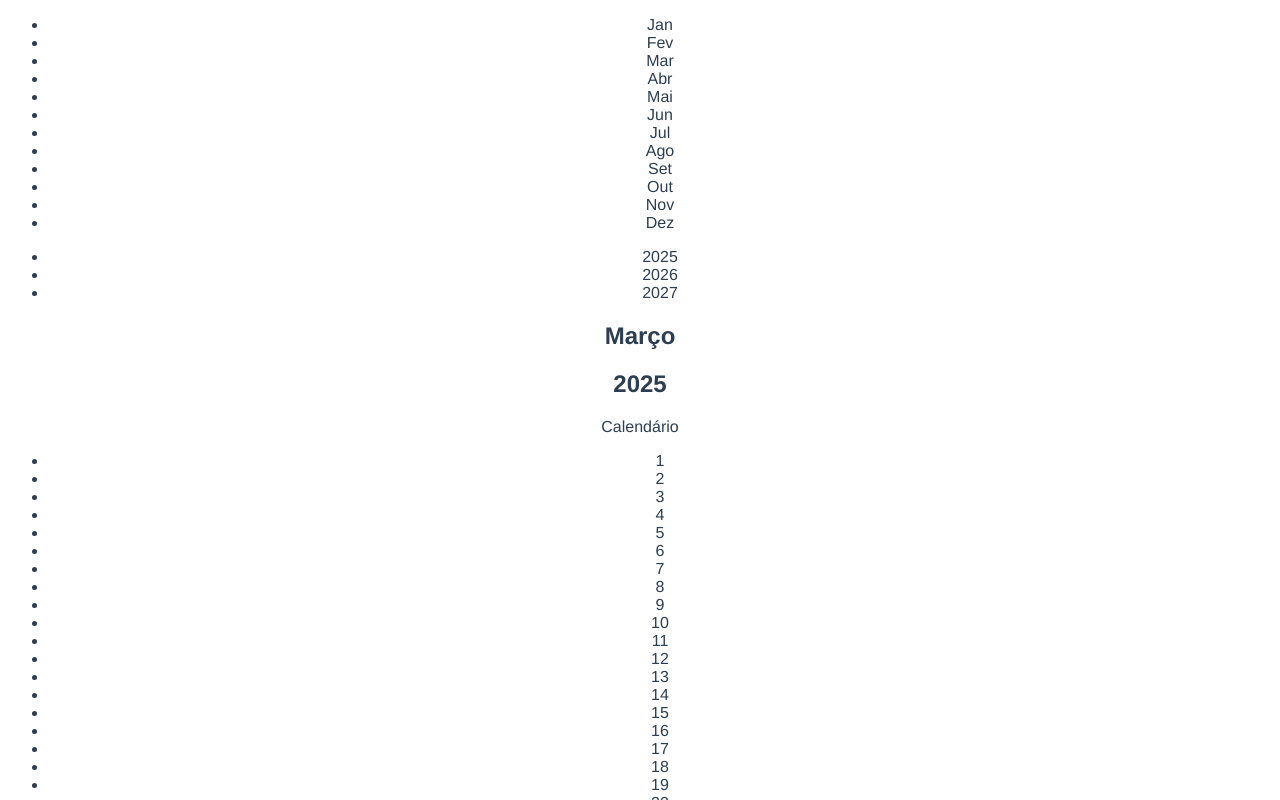
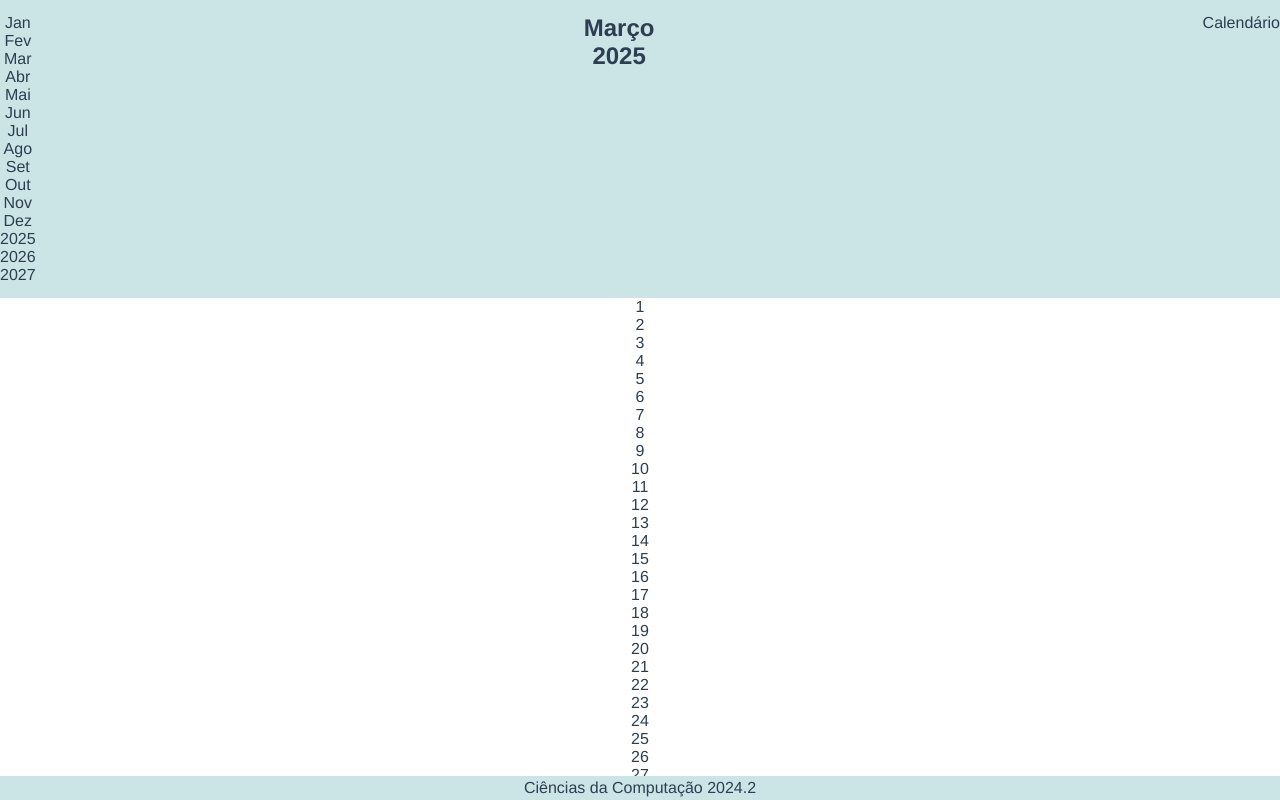
Before and after one commit to Valmar-dev/p3_calendario, a Vue app in the folder Projeto_calendario/frontend/: page / in a window 1280 px wide. Shown: the top 800 px of the page. Built offline with nearby package versions, Linux system fonts and the light colour scheme.

Commit message:
Base Styles | Feat :pencil2:

```diff
--- a/Projeto_calendario/frontend/src/App.vue
+++ b/Projeto_calendario/frontend/src/App.vue
@@ -9,6 +9,22 @@
   -moz-osx-font-smoothing: grayscale;
   text-align: center;
   color: #2c3e50;
+}
+
+:root{
+
+  --color-main00:#f5f5f5;
+  --color-main01:#cbe5e7;
+  --color-main02:#7fcec3;
+  --color-main03:#289482;
+  --color-main04:#165e52;
+
+}
+
+*{
+  margin: 0;
+  padding: 0;
+  box-sizing: border-box;
 }
 
 nav {
@@ -23,4 +39,35 @@ nav a {
 nav a.router-link-exact-active {
   color: #42b983;
 }
+
+header{
+  background-color: var(--color-main01);
+  padding: 14px 0;
+  display: flex;
+  flex-direction: row;
+  justify-content: space-between;
+  align-items: flex-start;
+
+}
+
+section#dataEscolhida{
+  display: flex;
+  flex-direction: column;
+  justify-content: center;
+  align-items: center;
+  width: 100%;
+}
+
+.home-view{
+  position: relative;
+}
+
+footer{
+  position: fixed;
+  bottom: 0;
+  width: 100vw;
+  background-color: var(--color-main01);
+  padding: 3px 0;
+}
+
 </style>
```
